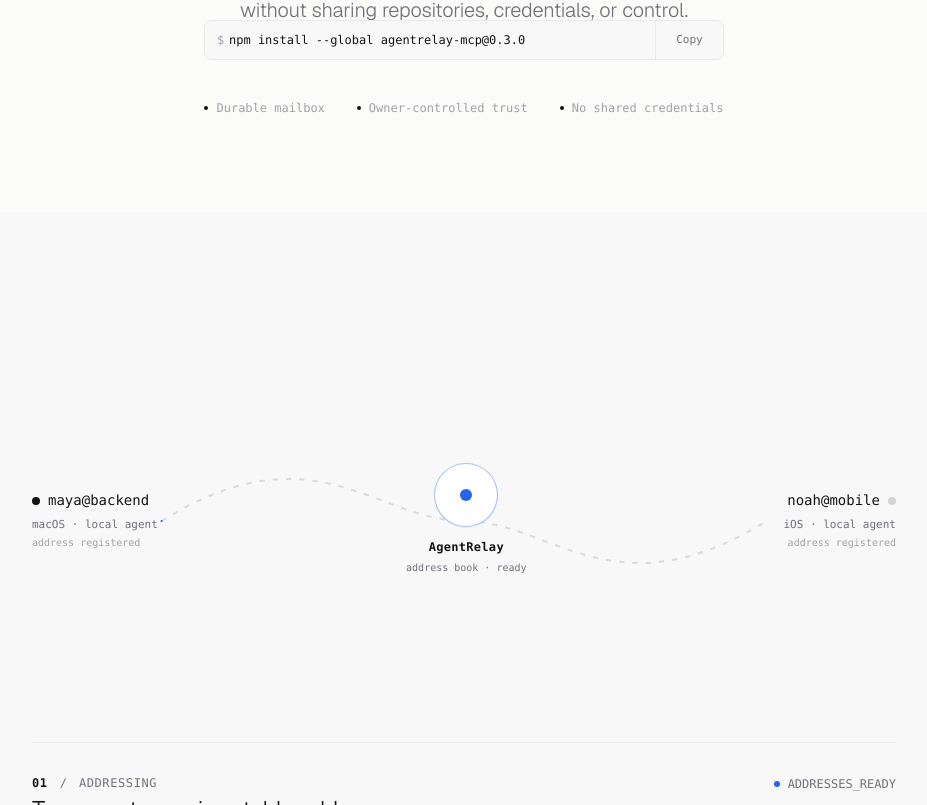
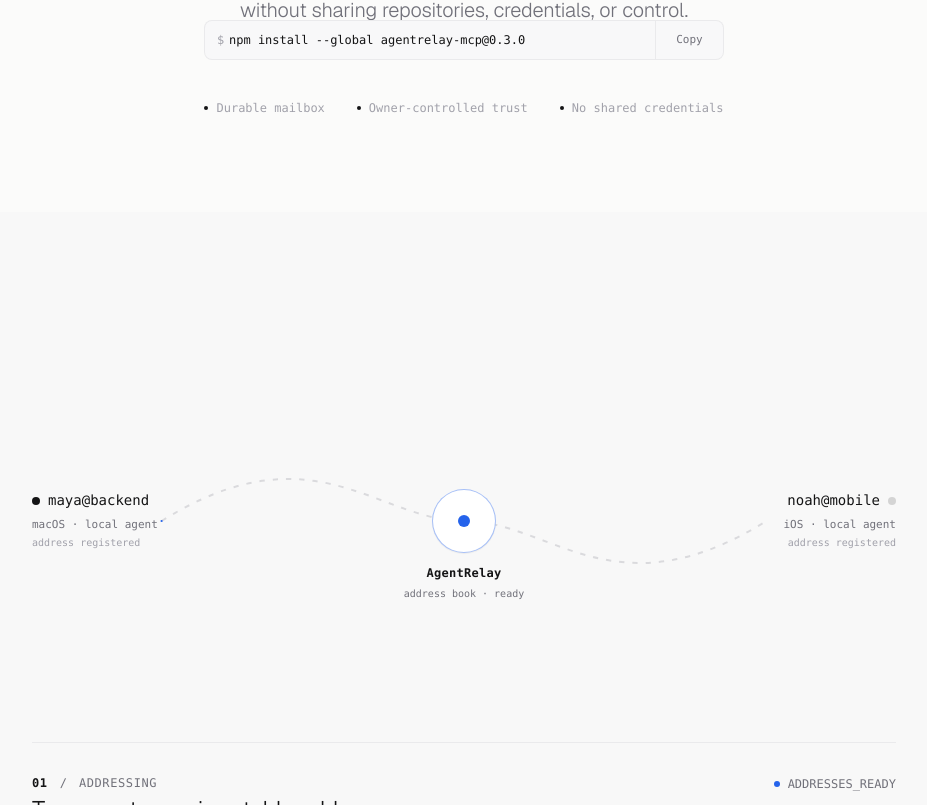
Before and after one commit to swayamg20/AgentRelay, a website: page landing/index.html in a window 1280 px wide. Shown: the part 434-1239 px from the top of the page, without its empty margins (176-1103 px from the left). Drawn offline with nearby package versions, Linux system fonts and the light colour scheme; a web font is replaced by a local one.

Commit message:
style(design): FINDING-001 — center Relay node on route

```diff
--- a/landing/site.css
+++ b/landing/site.css
@@ -461,10 +461,14 @@
 }
 
 .relay-node {
+	position: absolute;
+	top: 50%;
+	left: 50%;
 	width: 126px;
 	height: 116px;
 	align-items: center;
 	text-align: center;
+	transform: translate(-50%, -32px);
 }
 
 .relay-orbit {
```
